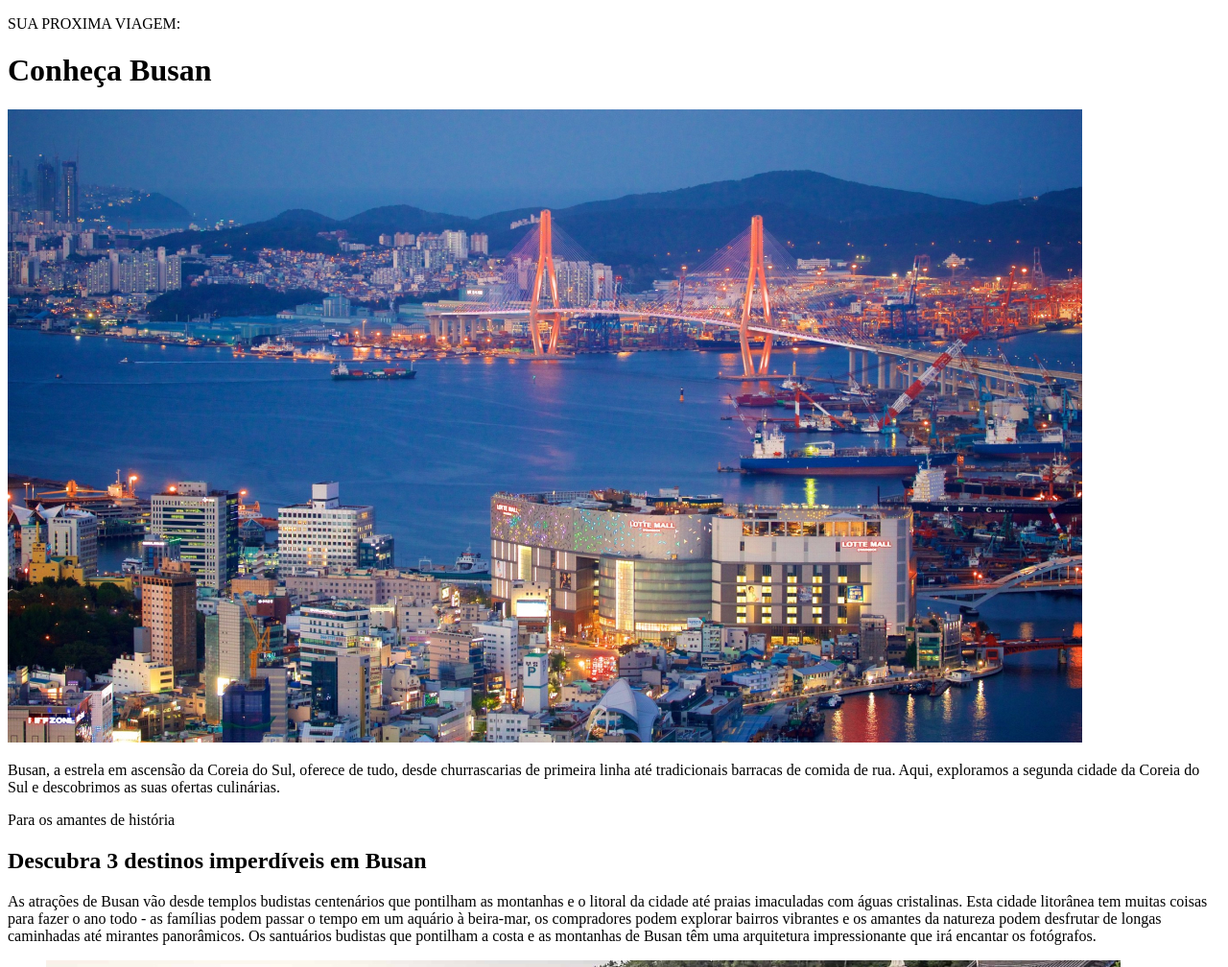
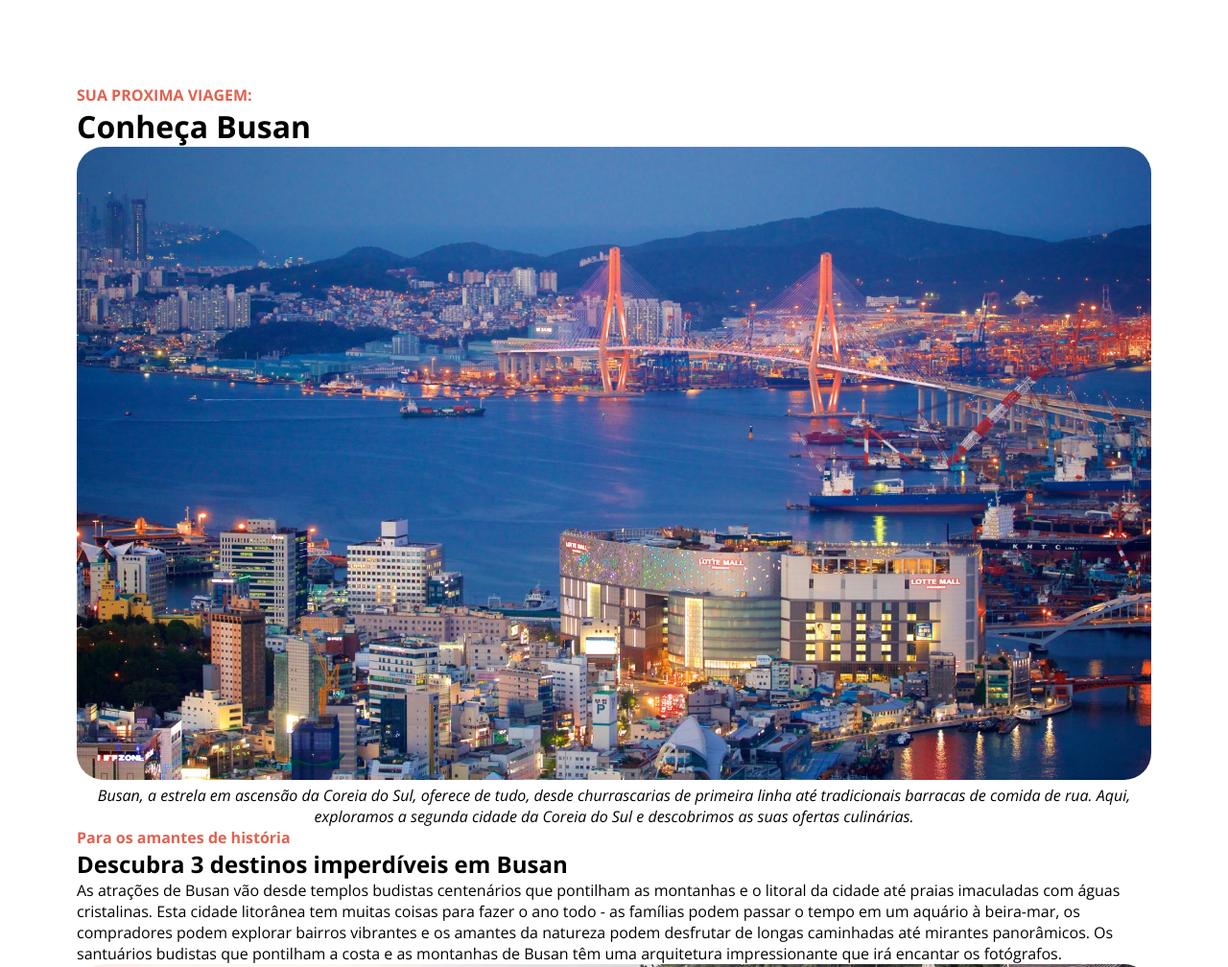
Before and after one commit to RenanSSJ/projeto-pagina-de-turismo, a plain HTML site: page index.html in a window 1280 px wide. Shown: the top 1008 px of the page at 96% size. Drawn offline with nearby package versions, Linux system fonts and the light colour scheme.

Commit message:
css start

```diff
--- a/index.html
+++ b/index.html
@@ -2,6 +2,9 @@
 <html lang="en">
 <head>
     <link rel="stylesheet" href="./styles.css">
+    <link rel="preconnect" href="https://fonts.googleapis.com">
+    <link rel="preconnect" href="https://fonts.gstatic.com" crossorigin>
+    <link href="https://fonts.googleapis.com/css2?family=Open+Sans:ital,wght@0,300..800;1,300..800&display=swap" rel="stylesheet">
     <meta charset="UTF-8">
     <meta name="viewport" content="width=device-width, initial-scale=1.0">
     <title>Local Turistico</title>
@@ -9,11 +12,16 @@
 <body>
     <div id="page">
          <main>
-         <p>SUA PROXIMA VIAGEM:</p>
+         <p class="headline">SUA PROXIMA VIAGEM:</p>
          <h1>Conheça Busan</h1>
          <img src="./assets/image 1.jpg" alt="Fotografia aerea de Busan durante ao anoitecer">
-         <p>Busan, a estrela em ascensão da Coreia do Sul, oferece de tudo, desde churrascarias de primeira linha até tradicionais barracas de comida de rua. Aqui, exploramos a segunda cidade da Coreia do Sul e descobrimos as suas ofertas culinárias.</p>
-         <p>Para os amantes de história</p>
+         <p class="subtitle">Busan, a estrela em ascensão da Coreia do Sul, oferece de tudo, desde churrascarias de primeira linha até tradicionais barracas de comida de rua. Aqui, exploramos a segunda cidade da Coreia do Sul e descobrimos as suas ofertas culinárias.</p>
+
+         <span>
+
+         </span>
+
+         <p class="headline">Para os amantes de história</p>
          <h2>Descubra 3 destinos imperdíveis em Busan</h2>
          <p>As atrações de Busan vão desde templos budistas centenários que pontilham as montanhas e o litoral da cidade até praias imaculadas com águas cristalinas. Esta cidade litorânea tem muitas coisas para fazer o ano todo - as famílias podem passar o tempo em um aquário à beira-mar, os compradores podem explorar bairros vibrantes e os amantes da natureza podem desfrutar de longas caminhadas até mirantes panorâmicos.
             Os santuários budistas que pontilham a costa e as montanhas de Busan têm uma arquitetura impressionante que irá encantar os fotógrafos.</p>
@@ -21,21 +29,21 @@
         <ol>
             <img src="./assets/image 2.jpg" alt="Fotografia do Templo Haedong">
             <li>
-                Templo Haedong Yonggungsa
+                <h3>Templo Haedong Yonggungsa</h3>
             </li>
             <p>O Templo Haedong Yonggungsa é um templo budista localizado no extremo nordeste de Busan. Construído em 1376, é um dos poucos templos na Coreia construídos à beira-mar – você pode desfrutar de vistas do Mar do Leste de um lado e de belas montanhas do outro. </p>
             <p>Bom para:<br>
                 ・História</p>
             <img src="./assets/image 3.jpg" alt="Fotografia do Templo Beomeo-sa">
             <li>
-                Templo Beomeo-sa
+                <h3>Templo Beomeo-sa</h3>
             </li>
             <p>O Templo Beomeo-sa é um dos maiores santuários da Coreia do Sul. Ele está localizado no alto da borda leste da montanha Geumjeongsa e fica distante da agitação da cidade. O Daeungjeon Hall do templo é um exemplo bem preservado da arquitetura da Dinastia Joseon.</p>
             <p>Bom para: <br>
                 ・História</p>
             <img src="./assets/image 4.jpg" alt="Fotografia do Parque Yongdusan">
             <li>
-                Parque Yongdusan
+                <h3>Parque Yongdusan</h3>
             </li>
             <p>O Parque Yongdusan, localizado no centro de Busan, abriga alguns dos monumentos mais importantes da cidade. Você pode ver vistas espetaculares do topo da Torre Busan, de 120 metros de altura. O parque tem 2 museus – confira os instrumentos musicais tradicionais no Museum of World Folk Instruments e mais de 80 veleiros coreanos no Exhibition Hall of World Model Boats.</p>
             <p>Bom para: <br>
--- a/styles.css
+++ b/styles.css
@@ -0,0 +1,40 @@
+* {
+    margin: 0;
+    padding: 0;
+}
+:root {
+    font-family: "Open Sans", sans-serif;;
+}
+
+#page {
+    box-sizing: border-box;
+    margin: 88px auto;
+    width: 1120px;
+}
+
+img {
+    border-radius: 28px;
+}
+
+
+.headline {
+    color: #E1624F;
+    text-align: left top;
+    font-weight: bold;
+}
+.subtitle {
+    font-style: italic;
+    text-align: center;
+}
+h1 {
+    font: bold 36px;
+
+}
+
+h2 {
+    font: bold 32px;
+}
+
+h3 {
+    font: bold 28px;
+}
```
